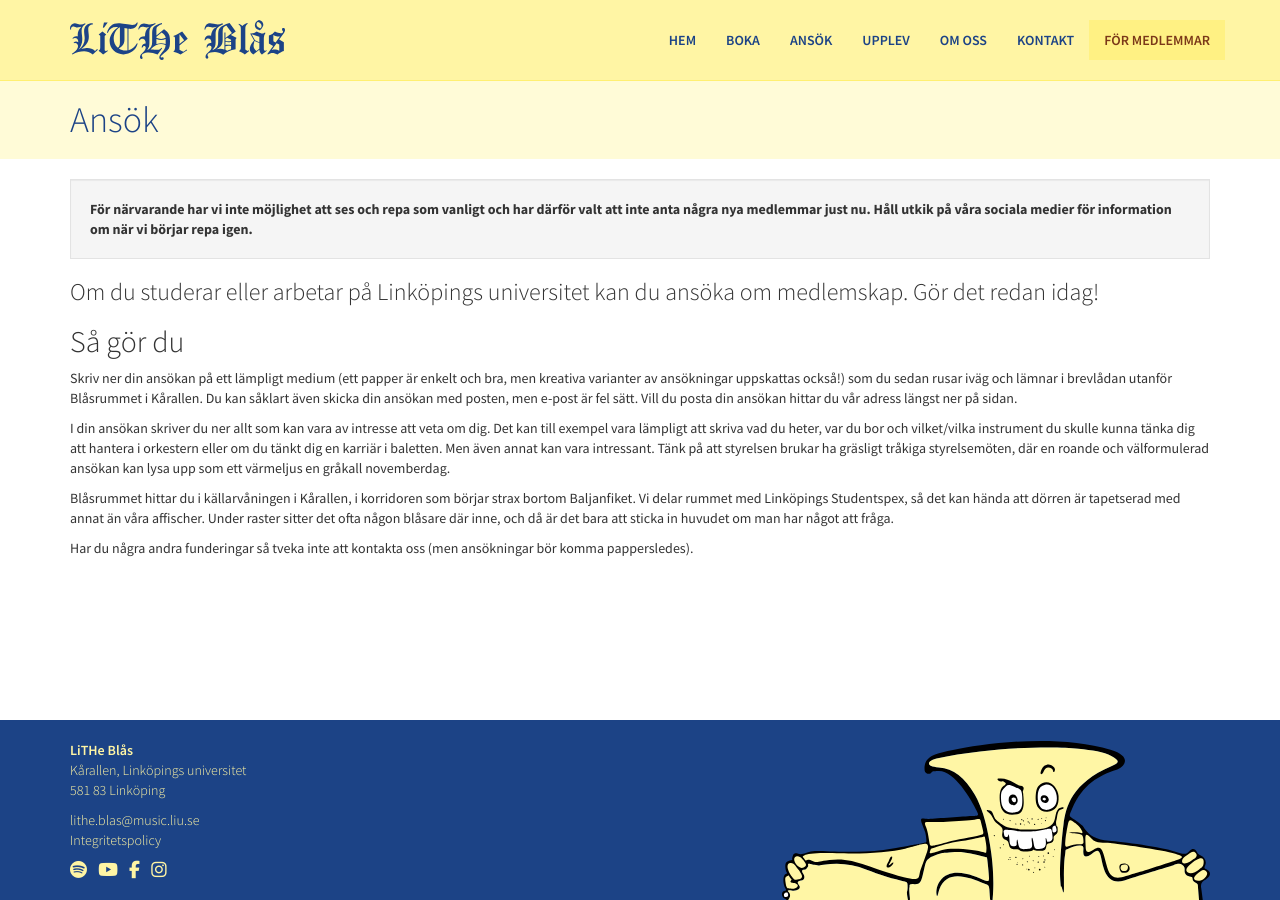
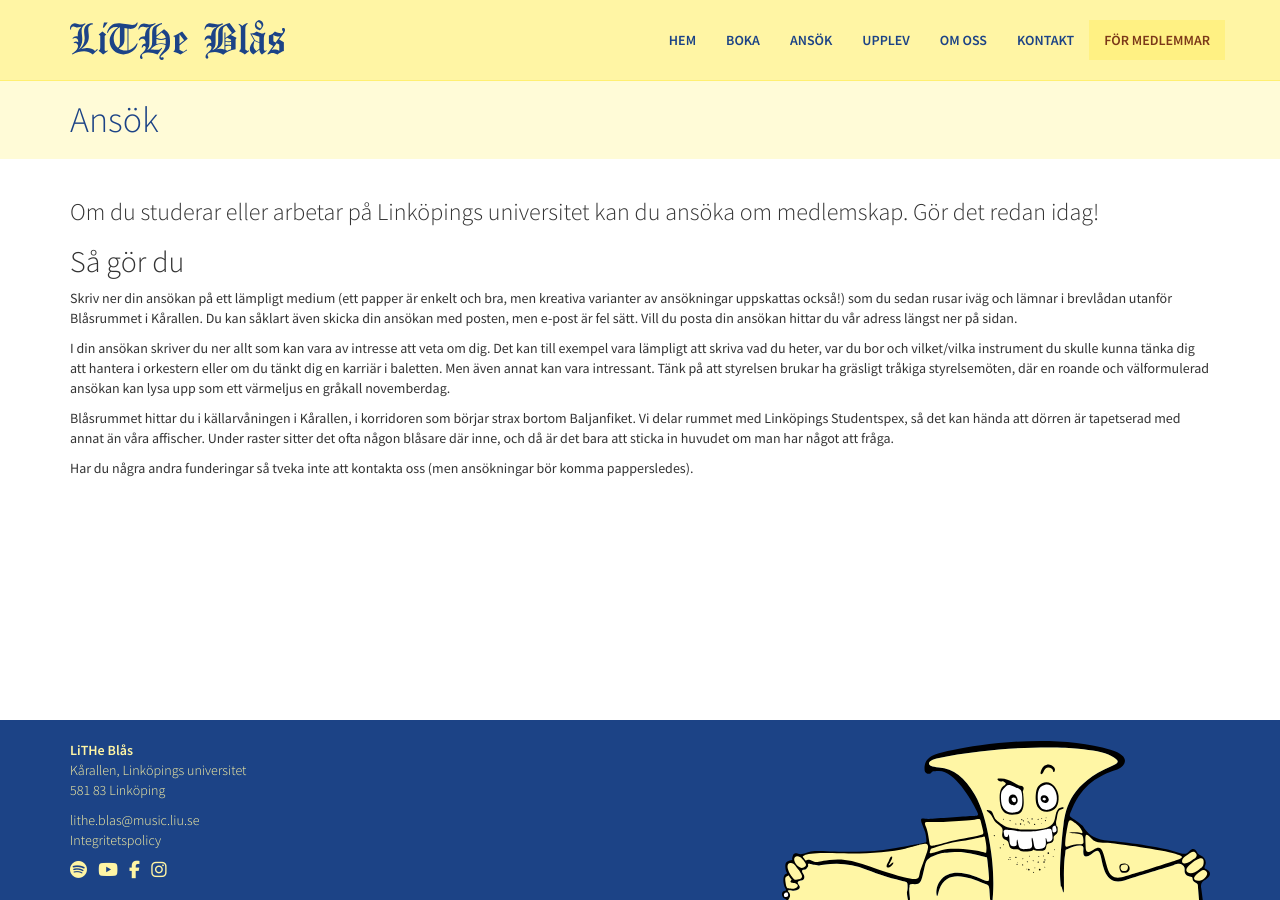
Before and after one commit to litheblas/litheblas.org, a Jekyll site: the page built from _pages/ansok.md, in a window 1280 px wide. Built offline with Jekyll 4.4.1, drawn with Linux system fonts in a browser that asks for light colours; nearby versions of some CDN libraries.

Commit message:
Update ansok.md

```diff
--- a/_pages/ansok.md
+++ b/_pages/ansok.md
@@ -3,8 +3,6 @@ layout: page
 title: Ansök
 permalink: /ansok/
 ---
-
-<p class="well"><strong>För närvarande har vi inte möjlighet att ses och repa som vanligt och har därför valt att inte anta några nya medlemmar just nu. Håll utkik på våra sociala medier för information om när vi börjar repa igen.</strong></p>
 
 ### Om du studerar eller arbetar på Linköpings universitet kan du ansöka om medlemskap. Gör det redan idag!
 
```
